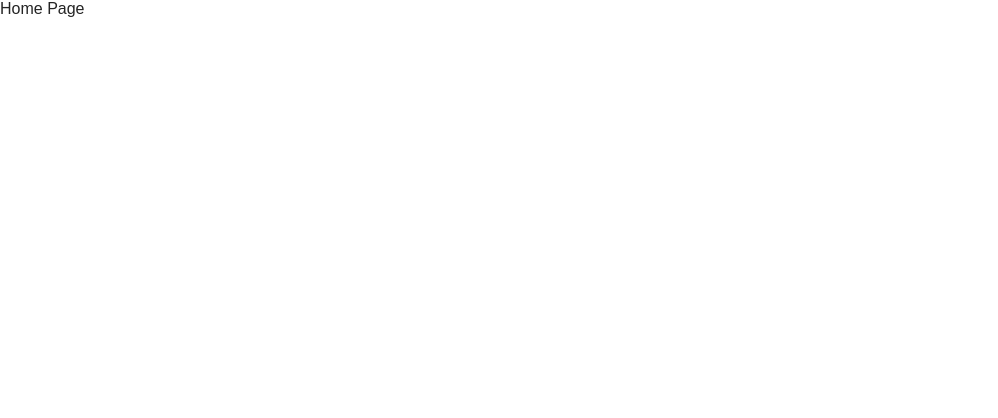
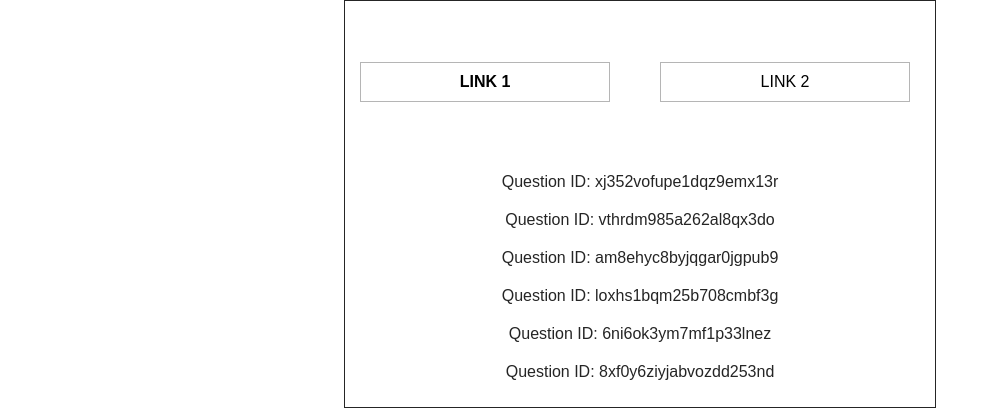
Before and after one commit to crisanlucid/react-project-would-you-rather-starter, a React (Create React App) app: page / in a window 1280 px wide. Shown: the top 418 px of the page, without its empty margins (0-998 px from the left). Built offline with nearby package versions, Linux system fonts and the light colour scheme.

Commit message:
feat:  Question Container - create 2 links - style component

```diff
--- a/src/components/HomePage.jsx
+++ b/src/components/HomePage.jsx
@@ -4,7 +4,27 @@ import { connect } from 'react-redux';
 class HomePage extends Component {
   render() {
     console.log(this.props);
-    return <div> Home Page</div>;
+    return (
+      <div className='question-wrapper center'>
+        <nav className='nav nav--block'>
+          <ul>
+            <li>
+              <button className='btn active'>Link 1</button>
+            </li>
+            <li>
+              <button className='btn '>Link 2</button>
+            </li>
+          </ul>
+        </nav>
+        <ul className='question-list'>
+          {this.props.questionIds.map((id) => (
+            <li key={id}>
+              <div>Question ID: {id}</div>
+            </li>
+          ))}
+        </ul>
+      </div>
+    );
   }
 }
 
--- a/src/index.css
+++ b/src/index.css
@@ -1,3 +1,10 @@
+html,
+body,
+.root {
+  /* component width */
+  --width: 590px;
+}
+
 body {
   margin: 0;
   padding: 0;
@@ -58,6 +65,10 @@ a {
   padding-left: 0;
 }
 
+.nav--block li {
+  flex-grow: 1;
+}
+
 ul {
   padding-left: 0;
 }
@@ -74,9 +85,15 @@ li {
   margin: 10px;
 }
 
+.question-wrapper {
+  border: 1px solid;
+  max-width: var(--width);
+  margin: 0 auto;
+}
+
 .question {
   width: 100%;
-  max-width: 590px;
+  max-width: var(--width);
   padding: 10px;
   display: flex;
   margin: 0 auto;
@@ -145,7 +162,7 @@ li {
 
 .new-question {
   width: 100%;
-  max-width: 590px;
+  max-width: var(--width);
   margin: 0 auto;
   display: flex;
   flex-direction: column;
```
